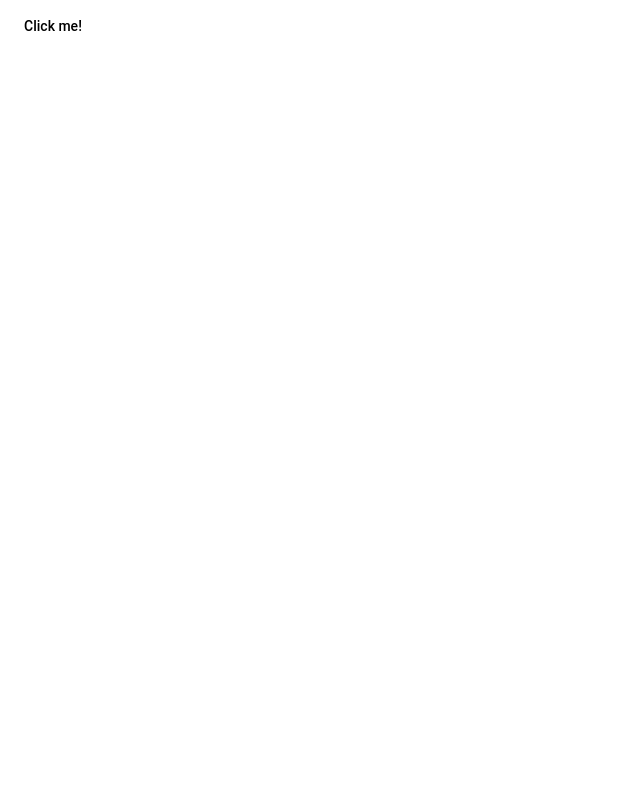
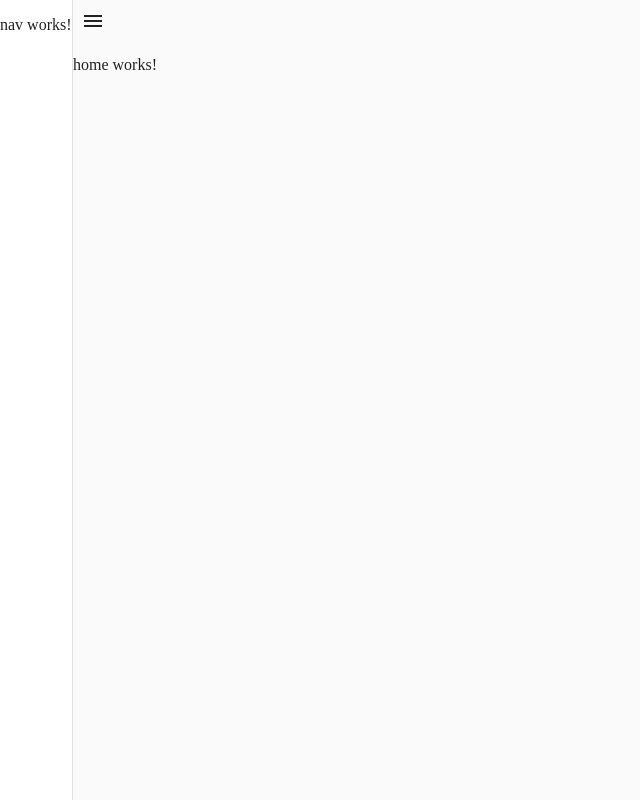
Before and after one commit to dalenguyen/dalenguyen.github.io, an Angular app: page / in a window 1280 px wide. Shown: the whole page, without its empty margins (0-640 px from the left). Built offline with nearby package versions, Linux system fonts and the light colour scheme.

Commit message:
Added home and nav components

```diff
--- a/src/app/app-routing.module.ts
+++ b/src/app/app-routing.module.ts
@@ -1,7 +1,10 @@
 import { NgModule } from '@angular/core';
 import { Routes, RouterModule } from '@angular/router';
+import { HomeComponent } from './home/home.component';
 
-const routes: Routes = [];
+const routes: Routes = [
+  { path: '', component: HomeComponent}
+];
 
 @NgModule({
   imports: [RouterModule.forRoot(routes)],
--- a/src/app/app.component.html
+++ b/src/app/app.component.html
@@ -1,3 +1,16 @@
-<button mat-button>Click me!</button>
-
-<router-outlet></router-outlet>
+<div class="main-content" [class.is-mobile]="mobileQuery.matches">
+  <mat-sidenav-container class="sidenav-container">
+    <mat-sidenav #snav
+      [opened]="mobileQuery.matches ? false : true"
+      [mode]="mobileQuery.matches ? 'over' : 'side'"
+      [fixedInViewport]="mobileQuery.matches">
+      <app-nav></app-nav>
+    </mat-sidenav>
+    <mat-sidenav-content>
+      <div class="hamburger">
+        <button mat-icon-button (click)="snav.toggle()"><mat-icon>menu</mat-icon></button>
+      </div>
+      <router-outlet></router-outlet>
+    </mat-sidenav-content>
+  </mat-sidenav-container>
+</div>
--- a/src/app/app.component.scss
+++ b/src/app/app.component.scss
@@ -0,0 +1,27 @@
+.main-content {
+    display: flex;
+    flex-direction: column;
+    position: absolute;
+    top: 0;
+    bottom: 0;
+    left: 0;
+    right: 0;
+}
+
+.is-mobile .hamburger {
+    position: fixed;
+    /* Make sure the toolbar will stay on top of the content as it scrolls past. */
+    z-index: 2;
+}
+
+.sidenav-container {
+    /* When the sidenav is not fixed, stretch the sidenav container to fill the available space. This
+        causes `<mat-sidenav-content>` to act as our scrolling element for desktop layouts. */
+    flex: 1;
+}
+
+.is-mobile .sidenav-container {
+    /* When the sidenav is fixed, don't constrain the height of the sidenav container. This allows the
+       `<body>` to be our scrolling element for mobile layouts. */
+    flex: 1 0 auto;
+}
--- a/src/app/app.component.ts
+++ b/src/app/app.component.ts
@@ -1,10 +1,23 @@
-import { Component } from '@angular/core';
+import {MediaMatcher} from '@angular/cdk/layout';
+import { Component, ChangeDetectorRef, OnDestroy } from '@angular/core';
 
 @Component({
   selector: 'app-root',
   templateUrl: './app.component.html',
   styleUrls: ['./app.component.scss']
 })
-export class AppComponent {
-  title = 'app';
+export class AppComponent implements OnDestroy {
+  mobileQuery: MediaQueryList;
+  // tslint:disable-next-line:variable-name
+  private _mobileQueryListener: () => void;
+
+  constructor(cdf: ChangeDetectorRef, media: MediaMatcher) {
+    this.mobileQuery = media.matchMedia('(max-width: 600px)');
+    this._mobileQueryListener = () => cdf.detectChanges();
+    this.mobileQuery.addListener(this._mobileQueryListener);
+  }
+
+  ngOnDestroy(): void {
+    this.mobileQuery.removeListener(this._mobileQueryListener);
+  }
 }
--- a/src/app/app.module.ts
+++ b/src/app/app.module.ts
@@ -6,10 +6,14 @@ import {BrowserAnimationsModule} from '@angular/platform-browser/animations';
 import { AppRoutingModule } from './app-routing.module';
 import { AppComponent } from './app.component';
 import { MaterialModule } from './shared/modules/material.module';
+import { NavComponent } from './nav/nav.component';
+import { HomeComponent } from './home/home.component';
 
 @NgModule({
   declarations: [
-    AppComponent
+    AppComponent,
+    NavComponent,
+    HomeComponent
   ],
   imports: [
     BrowserModule,
--- /dev/null
+++ b/src/app/home/home.component.html
@@ -0,0 +1 @@
+<p>home works!</p>
--- /dev/null
+++ b/src/app/home/home.component.ts
@@ -0,0 +1,15 @@
+import { Component, OnInit } from '@angular/core';
+
+@Component({
+  selector: 'app-home',
+  templateUrl: './home.component.html',
+  styleUrls: ['./home.component.scss']
+})
+export class HomeComponent implements OnInit {
+
+  constructor() { }
+
+  ngOnInit() {
+  }
+
+}
--- /dev/null
+++ b/src/app/nav/nav.component.html
@@ -0,0 +1 @@
+<p>nav works!</p>
--- /dev/null
+++ b/src/app/nav/nav.component.ts
@@ -0,0 +1,15 @@
+import { Component, OnInit } from '@angular/core';
+
+@Component({
+  selector: 'app-nav',
+  templateUrl: './nav.component.html',
+  styleUrls: ['./nav.component.scss']
+})
+export class NavComponent implements OnInit {
+
+  constructor() { }
+
+  ngOnInit() {
+  }
+
+}
```
Also changed, not shown: src/app/shared/modules/material.module.ts (+8 -2 lines), src/app/home/home.component.scss (added), src/app/nav/nav.component.scss (added), 2 other files (tests, documents, lock files or other folders).
